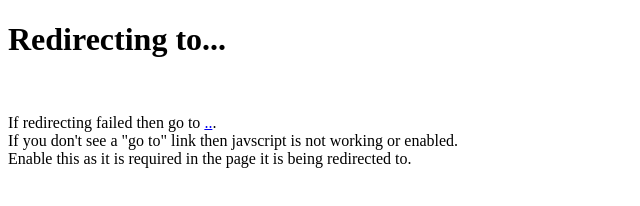
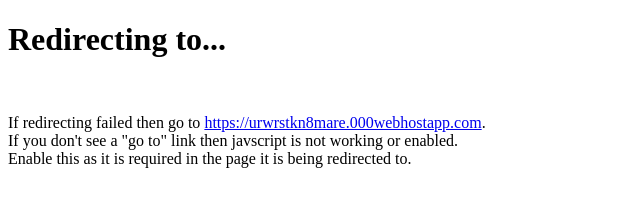
Before and after one commit to urwrstkn8mare/samit43.github.io, a plain HTML site: page index.html in a window 1280 px wide. Shown: the whole page, without its empty margins (0-640 px from the left). Drawn offline with Linux system fonts and the light colour scheme.

Commit message:
Update index.html

```diff
--- a/index.html
+++ b/index.html
@@ -27,6 +27,11 @@
       If you don't see a "go to" link then javscript is not working or enabled.<br>
       Enable this as it is required in the page it is being redirected to.<br>
     </p>
+    <script>
+      document.getElementById("message").innerHTML = "Redirecting to " + page;
+      document.getElementById("link").innerHTML = page;
+      document.getElementById("link").setAttribute("href", page)
+    </script>
   </body>
 
 </html>
```
